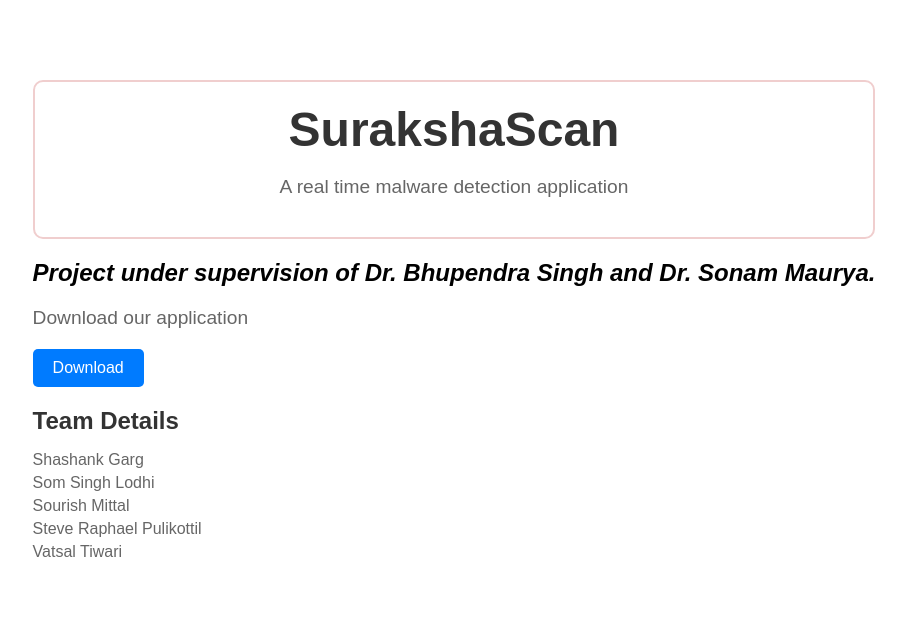
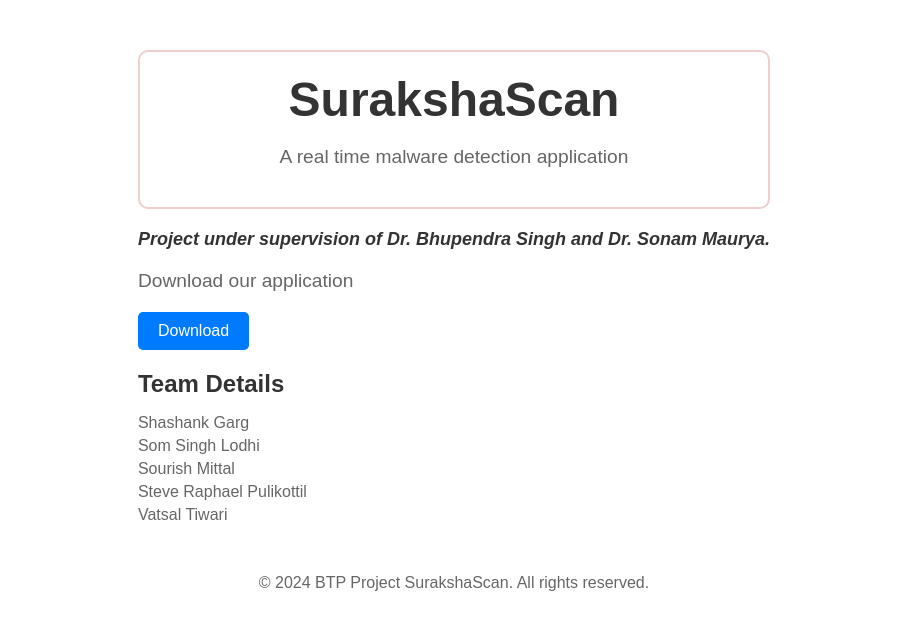
Before and after one commit to SomSingh23/BTP-6, a React (Vite) app: page / in a window 1280 px wide. Shown: the top 630 px of the page, without its empty margins (186-1092 px from the left). Built offline with nearby package versions, Linux system fonts and the light colour scheme.

Commit message:
footer added

```diff
--- a/src/App.css
+++ b/src/App.css
@@ -1,5 +1,5 @@
 .heading {
-  margin-top: 80px;
+  margin-top: 50px;
   padding: 20px;
   box-sizing: border-box;
   text-align: center;
@@ -24,9 +24,10 @@ p {
   color: #666;
 }
 
-.projectsupervisor {
+.projectsupervisior {
   margin: 10px 0;
-  font-style: italic;
+  font-weight: bold;
+  font-size: 18px;
   color: #333;
 }
 
@@ -84,3 +85,12 @@ p {
 .listofteammember li:hover {
   color: #333;
 }
+
+.footer {
+  text-align: center;
+  margin-top: 50px;
+}
+
+.footer p {
+  font-size: 1rem;
+}
--- a/src/App.jsx
+++ b/src/App.jsx
@@ -38,6 +38,12 @@ const App = () => {
           <li>Vatsal Tiwari</li>
         </ol>
       </div>
+      <footer className="footer">
+        <p>
+          &copy; {new Date().getFullYear()} BTP Project SurakshaScan. All rights
+          reserved.
+        </p>
+      </footer>
     </>
   );
 };
```
